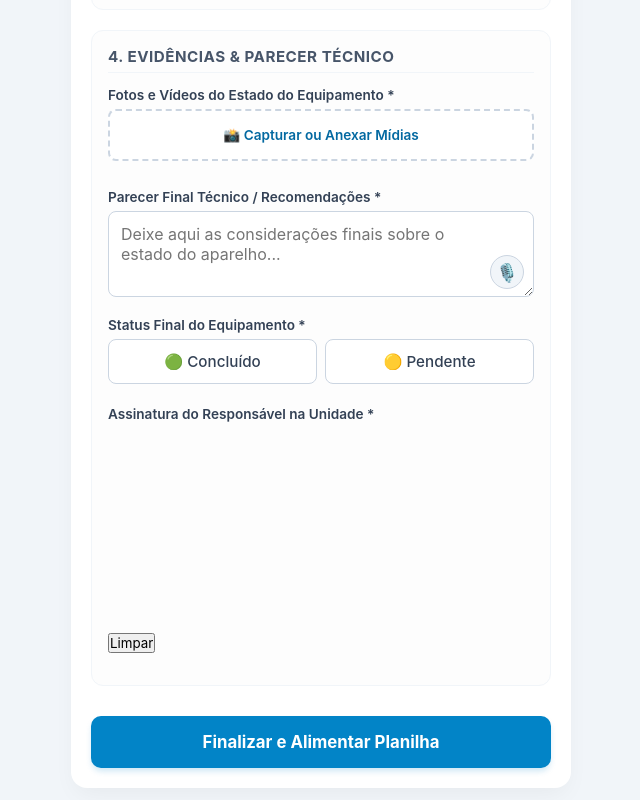
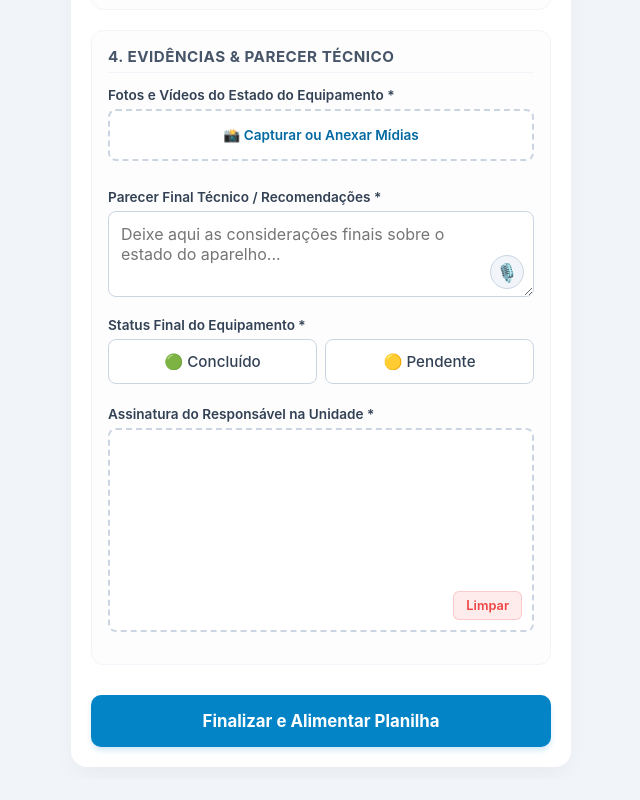
Before and after one commit to renato29839/NPC---ARCONDICIONADO, a plain HTML site: page index.html in a window 1280 px wide. Shown: the part 1381-2181 px from the top of the page, without its empty margins (319-959 px from the left). After the commit the page ends 2160 px from the top, so only its background shows below. Drawn offline with Linux system fonts and the light colour scheme.

Commit message:
Refactor CSS styles and add signature field styles

```diff
--- a/style.css
+++ b/style.css
@@ -336,3 +336,59 @@ audio { width: 100%; }
 }
 
 .btn-submit:active { background: var(--primary-dark); }
+/* =========================================================================
+   ESTILIZAÇÃO DO CAMPO DE ASSINATURA DIGITAL
+   ========================================================================= */
+
+/* Container que envolve o canvas */
+.signature-container {
+    border: 2px dashed var(--border) !important; /* Mantém consistência com o botão de upload */
+    background: #ffffff;
+    border-radius: 8px;
+    position: relative;
+    overflow: hidden;
+    transition: border-color 0.2s, box-shadow 0.2s;
+}
+
+/* Garante o comportamento visual de foco/interação no quadro de desenho */
+.signature-container:focus-within {
+    border-color: var(--primary) !important;
+    box-shadow: 0 0 0 3px rgba(2, 132, 199, 0.15);
+}
+
+/* Configurações de comportamento do Canvas */
+#canvas-assinatura {
+    width: 100%;
+    height: 200px;
+    display: block;
+    touch-action: none; /* Crucial: impede que a tela role no celular enquanto desenha */
+    cursor: crosshair;
+    background-color: #ffffff;
+}
+
+/* Botão limpar posicionado de forma inteligente dentro do quadro */
+#btn-limpar-assinatura {
+    position: absolute;
+    bottom: 10px;
+    right: 10px;
+    background: rgba(239, 68, 68, 0.1); /* Vermelho sutil que combina com a paleta de erro */
+    color: var(--error);
+    border: 1px solid rgba(239, 68, 68, 0.2);
+    padding: 6px 12px;
+    border-radius: 6px;
+    font-size: 0.8rem;
+    font-weight: 600;
+    cursor: pointer;
+    transition: all 0.2s;
+}
+
+#btn-limpar-assinatura:hover {
+    background: var(--error);
+    color: #ffffff;
+}
+
+/* Integração com o sistema de validação padrão do formulário */
+.input-group.invalid .signature-container {
+    border-color: var(--error) !important;
+    background-color: #fff5f5; /* Feedback visual extra de erro */
+}
```
